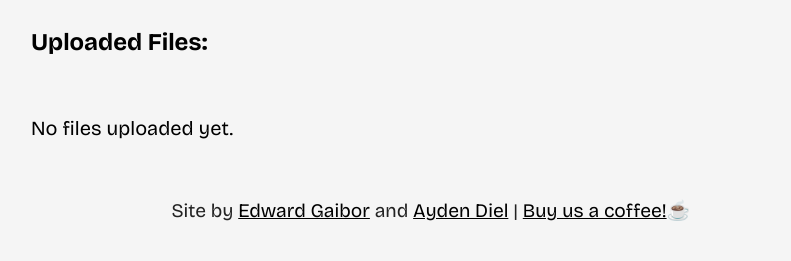
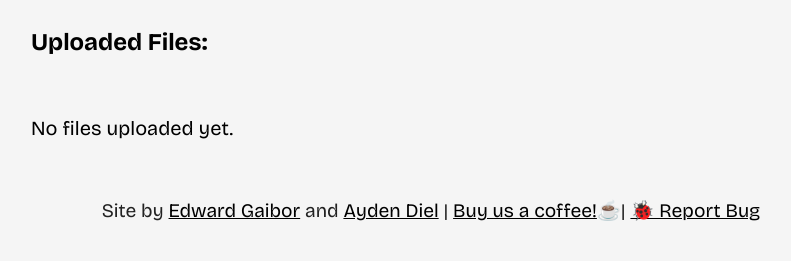
Before and after one commit to leiDnedyA/qr-image-drop, a Flask app: page / in a window 1280 px wide. Shown: the part 605-866 px from the top of the page, without its empty margins (209-1000 px from the left). Run offline with Flask 3, Linux system fonts and the light colour scheme; grey boxes are pictures that could not be loaded.

Commit message:
Add coffee and bug report links to footer

```diff
--- a/templates/index.html
+++ b/templates/index.html
@@ -106,7 +106,11 @@
           |
           <a style="color: #000" href="https://www.buymeacoffee.com/qrpigeon"
             >Buy us a coffee!</a
-          >☕
+          >☕|
+
+          <a href="mailto:aydendiel@gmail.com " style="color: #000">
+            🐞 Report Bug
+          </a>
         </p>
       </footer>
     </div>
```
